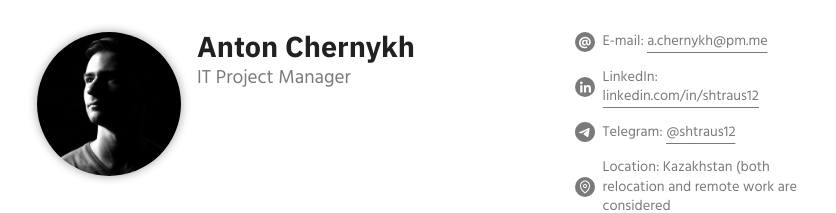
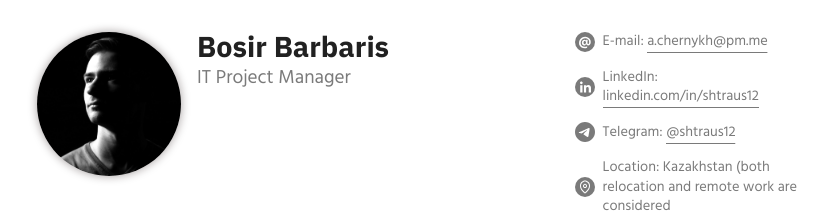
Before and after one commit to shtraus12/react-beginner, a React (Create React App) app: page / in a window 1280 px wide. Shown: the top 213 px of the page, without its empty margins (227-1063 px from the left). Built offline with nearby package versions, Linux system fonts and the light colour scheme.

Commit message:
name changed

```diff
--- a/src/data/cvData.ts
+++ b/src/data/cvData.ts
@@ -3,7 +3,7 @@ import { CVData } from '../models'
 export const cvData: CVData = {
   headerData: {
     avatarPath: './assets/avatar.JPG',
-    fullName: 'Anton Chernykh',
+    fullName: 'Bosir Barbaris',
     position: 'IT Project Manager',
     contactInformation: [
       {
```
